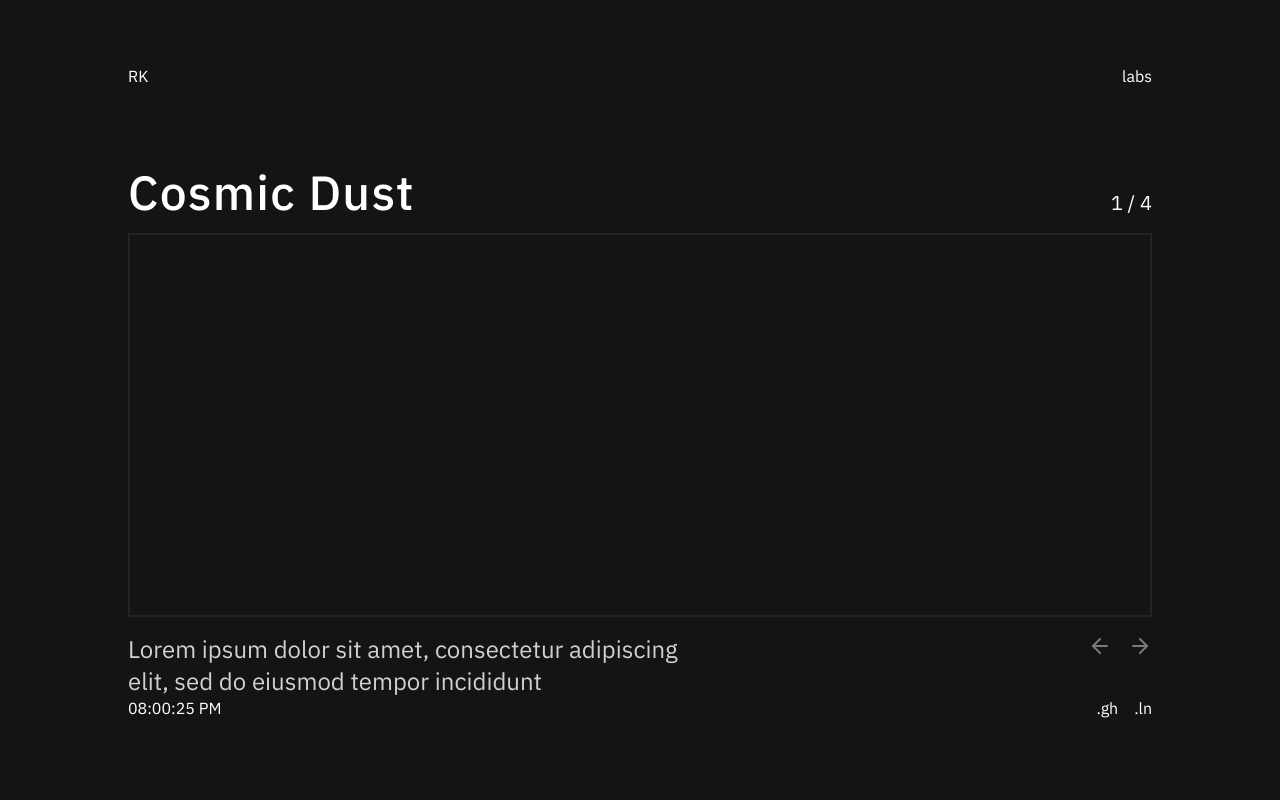
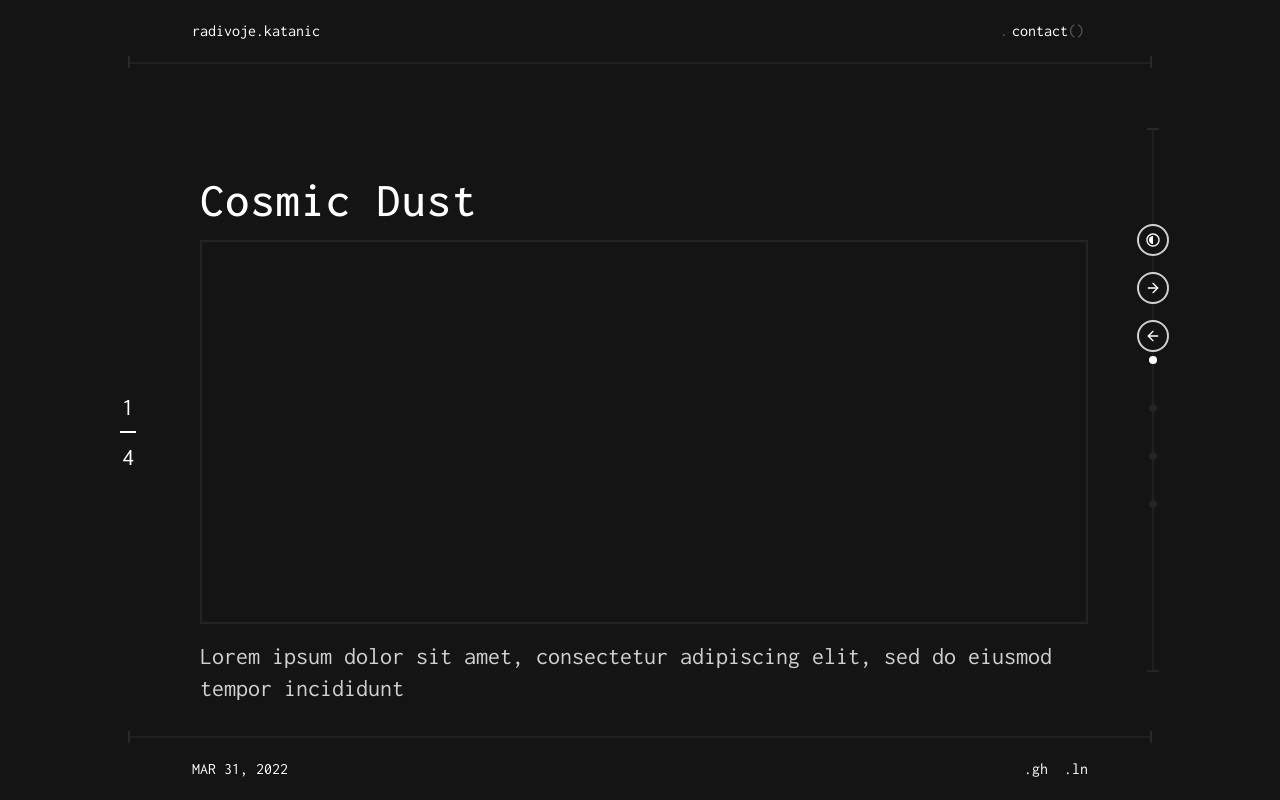
Before and after one commit to rkatanic/labs, a Next.js app: page / in a window 1280 px wide. Built offline with nearby package versions, Linux system fonts and the light colour scheme.

Commit message:
WIP, Updates header and footer

```diff
--- a/components/DateTime.tsx
+++ b/components/DateTime.tsx
@@ -30,8 +30,8 @@ const DateTime = (): JSX.Element => {
   return (
     <div className="first-letter:">
       <div className="flex gap-2">
-        {/*  <h3 className="date">{date}</h3> */}
-        <h1 className="time">{time}</h1>
+        <h3 className="date uppercase">{date}</h3>
+        {/* <h1 className="time">{time}</h1> */}
       </div>
       {/*   <h3 className="page-load">Page load time: {pageLoadTime} MS</h3> */}
     </div>
--- a/components/Footer.tsx
+++ b/components/Footer.tsx
@@ -2,7 +2,7 @@ import DateTime from "./DateTime";
 
 const Footer = () => {
   return (
-    <div className="max-w-5xl my-16 m-auto flex gap-4 justify-between">
+    <div className="h-16 border-t-2 border-gray-900 max-w-5xl m-auto mt-16 px-16 flex gap-4 items-center justify-between relative before:absolute before:w-[2px] before:h-3 before:bg-gray-700 before:left-0 before:-top-[7px] after:right-0 after:-top-[7px] after:absolute after:w-[2px] after:h-3 after:bg-gray-700">
       <DateTime />
       <div className="flex gap-4">
         <span>.gh</span>
--- a/components/Header.tsx
+++ b/components/Header.tsx
@@ -1,8 +1,11 @@
 const Header = (): JSX.Element => {
   return (
-    <div className="max-w-5xl my-16 m-auto flex gap-4 justify-between">
-      <div>RK</div>
-      <div>labs</div>
+    <div className="h-16 border-b-2 border-gray-900 max-w-5xl px-16 m-auto mb-16 flex gap-4 items-center justify-between relative before:absolute before:w-[2px] before:h-3 before:bg-gray-700 before:left-0 before:-bottom-[6px] after:right-0 after:-bottom-[6px] after:absolute after:w-[2px] after:h-3 after:bg-gray-700">
+      <div>radivoje.katanic</div>
+      <div>
+        <span className="text-gray-600 mr-1 font-medium">.</span>contact
+        <span className="text-gray-600 mr-1 font-medium">()</span>
+      </div>
     </div>
   );
 };
--- /dev/null
+++ b/components/ShaderPlane.tsx
@@ -0,0 +1,30 @@
+import { useRef } from "react";
+import { Canvas, useFrame, useThree } from "@react-three/fiber";
+import { WaveMaterial } from "./WaveMaterial";
+
+const PlaneGeometry = (): JSX.Element => {
+  const ref = useRef<any>();
+  const { width, height } = useThree((state) => state.viewport);
+  useFrame((state, delta) => (ref.current.time += delta));
+  return (
+    <mesh>
+      <planeGeometry args={[1, 1, 16, 16]} />
+      <waveMaterial
+        ref={ref}
+        key={WaveMaterial.key}
+        colorStart="hsl(0,0%,90%)"
+        colorEnd="hsl(0,0%,80%)"
+      />
+    </mesh>
+  );
+};
+
+const ShaderPlane = (): JSX.Element => {
+  return (
+    <Canvas className="z-20">
+      <PlaneGeometry />
+    </Canvas>
+  );
+};
+
+export default ShaderPlane;
--- a/components/Slider.tsx
+++ b/components/Slider.tsx
@@ -4,6 +4,8 @@ import { useState } from "react";
 import { Project } from "../types/project";
 import TextScrambler from "./TextScrambler";
 import { FiArrowLeft, FiArrowRight } from "react-icons/fi";
+import ShaderPlane from "./ShaderPlane";
+import { CgEditContrast } from "react-icons/cg";
 
 const transition = { duration: 0.25, ease: [0.43, 0.13, 0.23, 0.96] };
 
@@ -29,28 +31,31 @@ const Slider = ({ projects }: Props): JSX.Element => {
   };
 
   return (
-    <div className="relative text-white m-auto max-w-5xl flex-1">
+    <div className="relative flex gap-16 text-white m-auto max-w-5xl flex-1 h-full">
+      <div className="m-auto -ml-2 pt-16">
+        <div className="flex flex-col items-center justify-center">
+          <div className="text-2xl">{currentSlide + 1}</div>
+          <div className="my-2 bg-white w-4 h-[2px]"></div>
+          <div className="text-2xl">{projects.length}</div>
+        </div>
+      </div>
+      <div className="flex-1 m-auto">
         <motion.div
           exit={{ opacity: 0 }}
           transition={transition}
           className="information"
         >
-        <div className="flex gap-4 items-baseline justify-between mb-4">
           <TextScrambler
             speed={10}
-            className="font-medium text-5xl tracking-wide"
+            className="font-medium text-5xl tracking-wide mb-4"
             phrases={[
               projects[currentSlide].title,
               projects[currentSlide].title,
             ]}
           />
-          <div className="text-xl">
-            {currentSlide + 1} / {projects.length}
-          </div>
-        </div>
         </motion.div>
         <Link href="projects/markdown-editor">
-        <div className="shader w-full h-[24rem] border-2 border-gray-800"></div>
+          <div className="shader w-full h-[24rem] border-2 border-gray-800 bg-black"></div>
         </Link>
         <motion.div
           exit={{ opacity: 0 }}
@@ -59,29 +64,48 @@ const Slider = ({ projects }: Props): JSX.Element => {
         >
           <div className="absolute w-full flex items-baseline justify-between overflow-hidden  mt-4">
             <TextScrambler
-            className="text-2xl text-gray-200 max-w-xl"
+              className=" text-2xl text-gray-200 max-w-4xl"
               speed={2}
               phrases={[
                 projects[currentSlide].description,
                 projects[currentSlide].description,
               ]}
             />
-          <div className="flex gap-4">
-            <button onClick={handlePreviousSlide}>
-              <FiArrowLeft
-                size="1.5rem"
-                className="stroke-gray-500 hover:stroke-white"
-              />
+          </div>
+        </motion.div>
+      </div>
+      <div className="flex relative">
+        <div className="-mr-[5px] before:absolute before:w-3 before:h-[2px] before:bg-gray-700 before:-left-[5px] after:bottom-0 after:absolute after:w-3 after:h-[2px] after:bg-gray-800 after:-left-[5px] relative w-[2px] bg-gray-900 h-full"></div>
+
+        <div className="mt-24 -mr-8 -ml-3 flex flex-col gap-4 z-10">
+          <button className="flex items-center justify-center w-8 h-8 rounded-full border-2 bg-black">
+            <CgEditContrast size="1rem" className="stroke-white" />
           </button>
-            <button className="" onClick={handleNextSlide}>
-              <FiArrowRight
-                size="1.5rem"
-                className="stroke-gray-500 hover:stroke-white"
-              />
+          <button
+            className="flex items-center justify-center w-8 h-8 rounded-full border-2 bg-black"
+            onClick={handleNextSlide}
+          >
+            <FiArrowRight size="1rem" className="stroke-white" />
+          </button>
+          <button
+            className="flex items-center justify-center w-8 h-8 rounded-full border-2 bg-black"
+            onClick={handlePreviousSlide}
+          >
+            <FiArrowLeft size="1rem" className="stroke-white" />
           </button>
         </div>
+
+        <div className="m-auto -mr-[5px] pt-16 z-10">
+          {projects.map((project, i) => (
+            <div
+              key={i}
+              className={`${
+                i === currentSlide ? "bg-white" : "bg-gray-800"
+              } w-2 h-2 rounded-full my-10 transition-all duration-500`}
+            ></div>
+          ))}
         </div>
-      </motion.div>
+      </div>
     </div>
   );
 };
--- /dev/null
+++ b/components/WaveMaterial.js
@@ -0,0 +1,50 @@
+import * as THREE from "three";
+import { extend } from "@react-three/fiber";
+import glsl from "glslify";
+
+// This shader is from Bruno Simons Threejs-Journey: https://threejs-journey.xyz
+class WaveMaterial extends THREE.ShaderMaterial {
+  constructor() {
+    super({
+      uniforms: {
+        time: { value: 0 },
+        colorStart: { value: new THREE.Color("red") },
+        colorEnd: { value: new THREE.Color("white") },
+      },
+      vertexShader: glsl`
+      varying vec2 vUv;
+      void main() {
+        vec4 modelPosition = modelMatrix * vec4(position, 1.0);
+        vec4 viewPosition = viewMatrix * modelPosition;
+        vec4 projectionPosition = projectionMatrix * viewPosition;
+        gl_Position = projectionPosition;
+        vUv = uv;
+      }`,
+      fragmentShader: glsl`
+      #pragma glslify: cnoise3 = require(glsl-noise/classic/3d.glsl)
+      uniform float time;
+      uniform vec3 colorStart;
+      uniform vec3 colorEnd;
+      varying vec2 vUv;
+      void main() {
+        vec2 displacedUv = vUv + cnoise3(vec3(vUv * 10.0, time * 0.1));
+        float strength = cnoise3(vec3(displacedUv * 20.0, time * 0.2));
+        float outerGlow = distance(vUv, vec2(0.5)) * 2.0 - 0.15;
+        strength += outerGlow;
+        strength += step(-0.902, strength) * 1.25;
+        strength = clamp(strength, 0.0, 1.0);
+        vec3 color = mix(colorStart, colorEnd, strength);
+        gl_FragColor = vec4(color, 1.0);
+      }`,
+    });
+  }
+
+  set time(v) { this.uniforms.time.value = v } // prettier-ignore
+  get time() { return this.uniforms.time.value } // prettier-ignore
+  get colorStart() { return this.uniforms.colorStart.value } // prettier-ignore
+  get colorEnd() { return this.uniforms.colorEnd.value } // prettier-ignore
+}
+
+extend({ WaveMaterial });
+
+export { WaveMaterial };
--- a/package.json
+++ b/package.json
@@ -37,8 +37,11 @@
     "@types/react-dom": "17.0.14",
     "@types/three": "^0.144.0",
     "autoprefixer": "^10.4.10",
+    "babel-plugin-glsl": "^1.0.0",
+    "babel-plugin-macros": "^3.1.0",
     "eslint": "8.11.0",
     "eslint-config-next": "12.1.1",
+    "glslify": "^7.1.1",
     "jest": "^27.5.1",
     "next-transpile-modules": "^9.0.0",
     "postcss": "^8.4.16",
--- a/pages/_app.tsx
+++ b/pages/_app.tsx
@@ -9,6 +9,7 @@ function MyApp({ Component, pageProps }: AppProps) {
   const { asPath } = useRouter();
   return (
     <AnimatePresence initial={false} exitBeforeEnter>
+      <div className="lines"></div>
       <motion.div key={asPath} className="dotted-bg">
         <Header />
         <Component {...pageProps} />
--- a/pages/index.tsx
+++ b/pages/index.tsx
@@ -8,7 +8,7 @@ type Props = {
 
 const Home = ({ projects }: Props): JSX.Element => {
   return (
-    <div className="flex h-[calc(100vh-20rem)]">
+    <div className="flex h-[calc(100vh-16rem)]">
       <Slider projects={projects} />
     </div>
   );
--- a/pages/projects/[slug].tsx
+++ b/pages/projects/[slug].tsx
@@ -55,13 +55,11 @@ const Project = ({ project }: Props) => {
   const handleGoBack = (): void => {
     router.push("/");
   };
+
   const projectNames = project.title.split(" ");
+
   let height = 0;
-  if (typeof document === "undefined") {
-    // during server evaluation
-  } else {
-    // during client's browser evaluation
-    console.log(document.documentElement.clientHeight);
+  if (typeof document !== "undefined") {
     height = document.documentElement.clientHeight;
   }
 
@@ -109,6 +107,7 @@ const Project = ({ project }: Props) => {
           }}
           animate={{
             maxWidth: "100%",
+            width: "100vw",
             y: 0,
             transition: { delay: 0.2, ...transition },
           }}
--- a/styles/main.scss
+++ b/styles/main.scss
@@ -1,14 +1,8 @@
-@import url("https://fonts.googleapis.com/css2?family=IBM+Plex+Sans:wght@100;200;300;400;500;600;700;800;900&display=swap");
+@import url("https://fonts.googleapis.com/css2?family=Inconsolata:wght@100;200;300;400;500;600;700;800;900&display=swap");
 
 @tailwind base;
 @tailwind components;
 @tailwind utilities;
-
-@layer base {
-    html {
-        font-family: IBM Plex Sans, system-ui, sans-serif;
-    }
-}
 
 :root {
     --color-bg: hsl(0, 0%, 8%);
@@ -19,6 +13,7 @@ body {
     background-color: hsl(0, 0%, 8%);
     color: white;
     overflow-x: hidden;
+    font-family: Inconsolata;
 }
 
 .dotted-bg {
@@ -39,3 +34,13 @@ body {
         font-family: "Maragsa";
     }
 }
+
+// .lines {
+    //     z-index: 0;
+    //     position: fixed;
+    //     inset: 0;
+    //     width: 100vw;
+    //     height: 100vh;
+    //     background-image: linear-gradient(90deg, hsl(0, 0%, 11%) 1px, transparent 1px);
+    //     background-size: 10vw;
+    // }
--- a/tailwind.config.js
+++ b/tailwind.config.js
@@ -19,7 +19,7 @@ module.exports = {
           300: "hsl(0, 0%, 64%)",
           400: "hsl(0, 0%, 51%)",
           500: "hsl(0, 0%, 48%)",
-          600: "hsl(0, 0%, 20%)",
+          600: "hsl(0, 0%, 32%)",
           700: "hsl(0, 0%, 16%)",
           800: "hsl(0, 0%, 14%)",
           900: "hsl(0, 0%, 12%)",
```
Also changed, not shown: 2 other files (tests, documents, lock files or other folders). Lines whose indentation alone changed are shown as unchanged.
